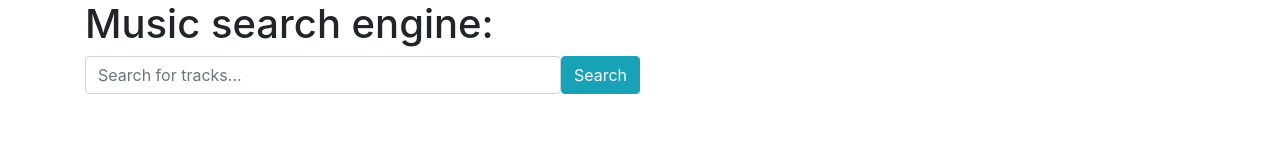
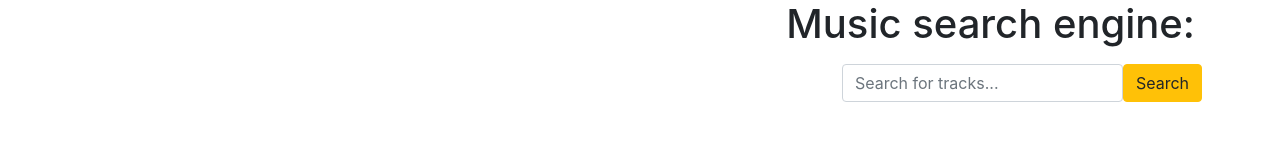
Before and after one commit to firewarrah/warrah.github.io, a plain HTML site: page index.html in a window 1280 px wide. Drawn offline with Linux system fonts and the light colour scheme.

Commit message:
Update index.html
slight change in html and css, bootstrap classes

```diff
--- a/index.html
+++ b/index.html
@@ -12,39 +12,22 @@
 </head>
 
 <body>
+  <header class="container-fluid text-right d-flex align-items-center">
+    <div class="container">
+      <h1>Music search engine:</h1>
+    </div>
+  </header>
+  <nav class="container-fluid text-white">
+    <div class="container p-2">
+      <div class="d-flex justify-content-end">
+        <input class="form-control col-lg-3 col-md-3" placeholder="Search for tracks..." type="text" id="id_search"
+          type="text">
+        <button id="btn_search" class="btn btn-warning">Search</button>
+      </div>
+    </div>
+  </nav>
   <div class="container">
-    <h1>Music search engine:</h1>
-    <div class="col-lg-6 d-flex p-0 ">
-      <input id="id_input" placeholder="Search for tracks..." class="form-control" id="id_search" type="text">
-      <button id="btn_search" class='btn btn-info'>Search</button>
-    </div>
-    <div class="row p-3 d-flex justify-content-between" id="id_row">
-      <!--<div class="col-lg-6 p-2">
-        <div class="music-block m-1 shadow border overflow-hidden">
-          <img
-            src="https://cdns-images.dzcdn.net/images/cover/6706f1154083f461a348508c28030a30/250x250-000000-80-0-0.jpg"
-            class="w-50 float-left mr-2">
-          <h3>Bohemian Rhapsody</h3>
-          <h5>Artist: Queen</h5>
-          <h5>Album: A Night At The Opera (2011 Remaster)</h5>
-          <h6>Rank: 992305</h6>
-
-          <audio controls="" class="w-100" style="margin: 1em 0; box-sizing: border-box;"
-            src="https://cdns-preview-1.dzcdn.net/stream/c-17597947a0fdd6e8ea971f146755cd34-13.mp3"></audio>
-          <div>
-            <a href="https://www.deezer.com/track/9997018" target="_blank"
-              class="d-flex p-2 justify-content-center btn-info text-decoration-none" }"="">Click here to buy</a>
-          </div>
-        </div>
-      </div>
-    -->
-
-
-
-
-
-
-
+    <div class="row p-3 d-flex justify-content-between display-flex" id="id_row">
     </div>
   </div>
 
```
